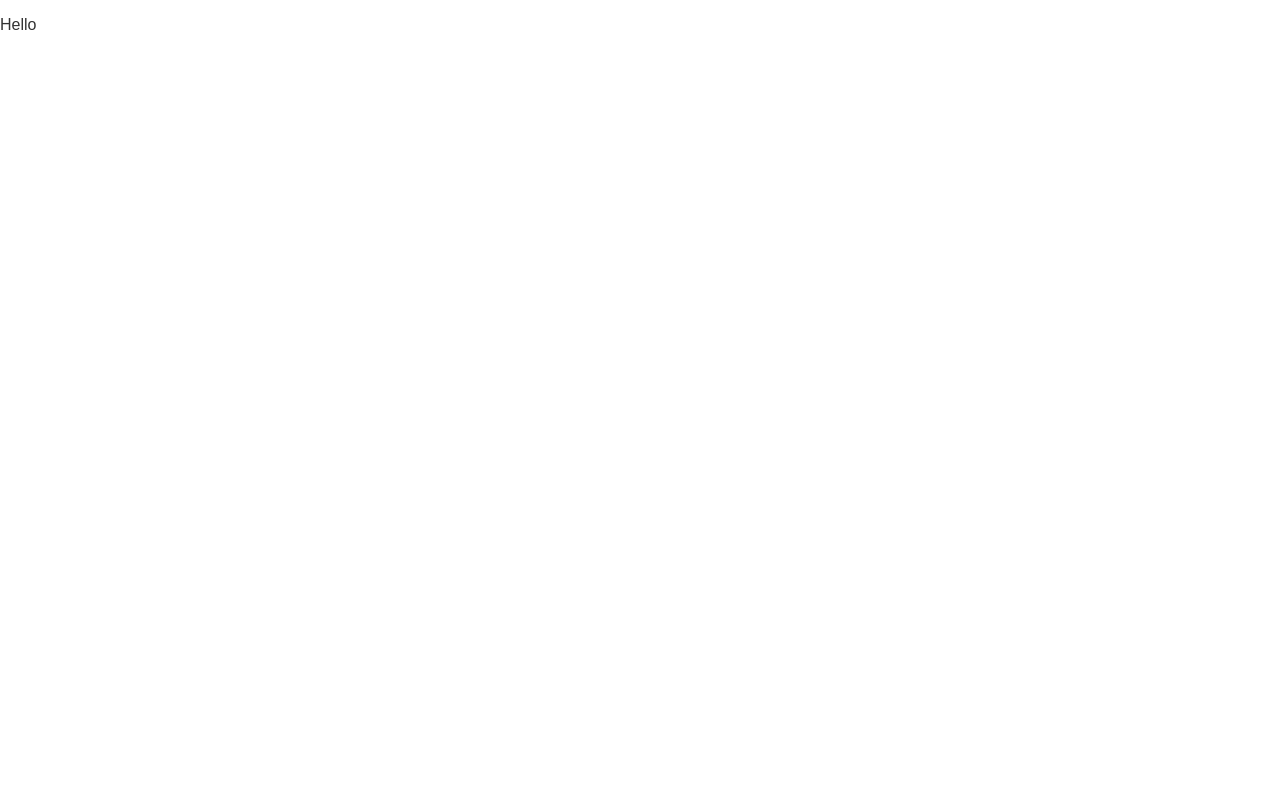
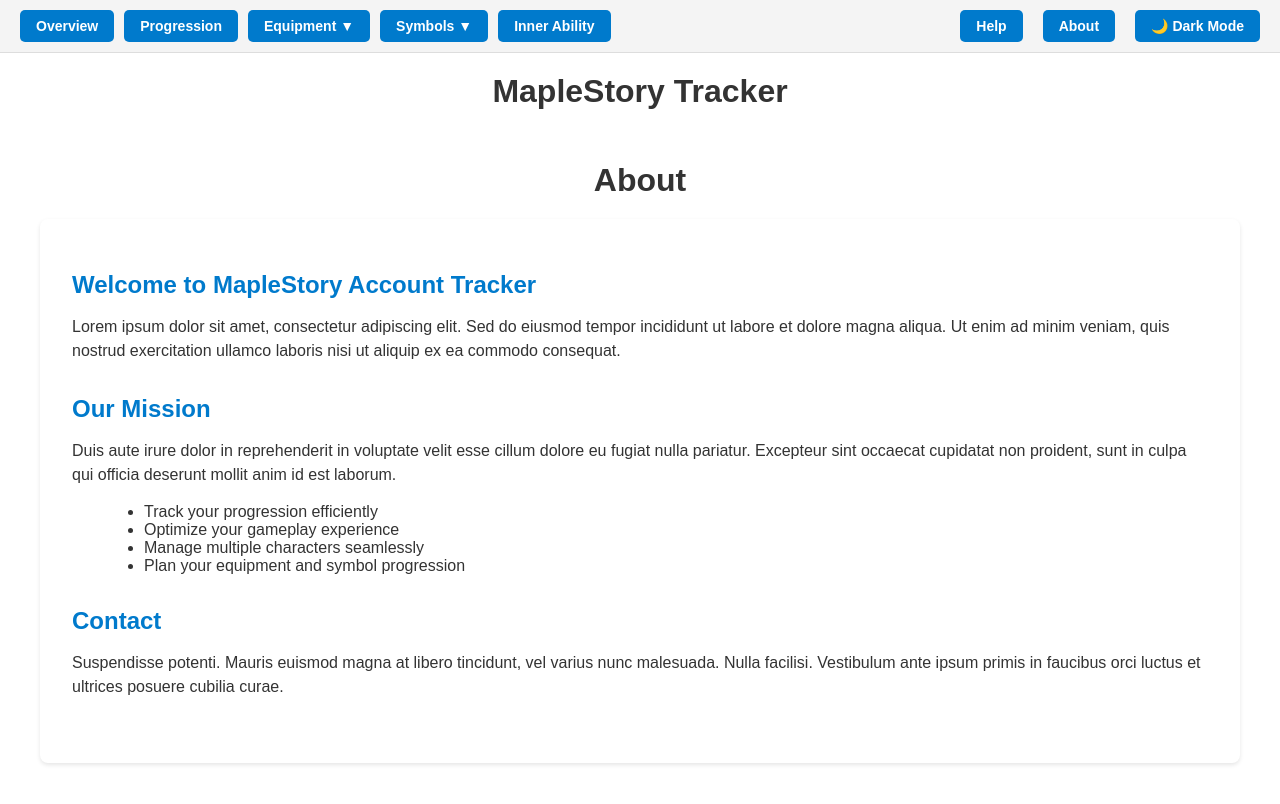
Before and after one commit to My2ndAngelic/Maple-Progression-Tracker, a plain HTML site: page html/about.html in a window 1280 px wide. Drawn offline with Linux system fonts and the light colour scheme.

Commit message:
Lorem ipsum on about page

```diff
--- a/html/about.html
+++ b/html/about.html
@@ -1,11 +1,37 @@
 <!DOCTYPE html>
 <html lang="en">
-<head>  <meta charset="UTF-8" />
+<head>
+  <meta charset="UTF-8" />
   <meta name="viewport" content="width=device-width, initial-scale=1" />
   <link id="themeStylesheet" rel="stylesheet" href="../style/style.css" />
   <link rel="stylesheet" href="../style/about.css" />
 </head>
 <body>
-  <p>Hello</p>
+  <div id="container">
+    <h1>About</h1>
+    <div id="aboutView" class="about-content">
+      <div class="about-section">
+        <h2>Welcome to MapleStory Account Tracker</h2>
+        <p>Lorem ipsum dolor sit amet, consectetur adipiscing elit. Sed do eiusmod tempor incididunt ut labore et dolore magna aliqua. Ut enim ad minim veniam, quis nostrud exercitation ullamco laboris nisi ut aliquip ex ea commodo consequat.</p>
+      </div>
+
+      <div class="about-section">
+        <h2>Our Mission</h2>
+        <p>Duis aute irure dolor in reprehenderit in voluptate velit esse cillum dolore eu fugiat nulla pariatur. Excepteur sint occaecat cupidatat non proident, sunt in culpa qui officia deserunt mollit anim id est laborum.</p>
+        <ul>
+          <li>Track your progression efficiently</li>
+          <li>Optimize your gameplay experience</li>
+          <li>Manage multiple characters seamlessly</li>
+          <li>Plan your equipment and symbol progression</li>
+        </ul>
+      </div>
+
+      <div class="about-section">
+        <h2>Contact</h2>
+        <p>Suspendisse potenti. Mauris euismod magna at libero tincidunt, vel varius nunc malesuada. Nulla facilisi. Vestibulum ante ipsum primis in faucibus orci luctus et ultrices posuere cubilia curae.</p>
+      </div>
+    </div>
+  </div>
+  <script type="module" src="../script/about.js"></script>
 </body>
 </html>
--- /dev/null
+++ b/script/about.js
@@ -0,0 +1,7 @@
+// About page initialization
+import { initializeUI } from './ui.js';
+
+// Initialize the UI when the page loads
+document.addEventListener('DOMContentLoaded', () => {
+    initializeUI();
+});
--- a/script/ui.js
+++ b/script/ui.js
@@ -20,6 +20,7 @@
     </div>
     <button id="innerabilityBtn" onclick="window.location.href='innerability.html'">Inner Ability</button>
     <button id="helpBtn" onclick="window.location.href='help.html'">Help</button>
+    <button id="aboutBtn" onclick="window.location.href='about.html'">About</button>
     <button id="darkModeToggle">🌙 Dark Mode</button>
   </div>
   <h1>MapleStory Tracker</h1>
--- a/style/about.css
+++ b/style/about.css
@@ -1,43 +1,46 @@
-/* Help page specific styles */
+/* About page specific styles */
 
 /* Light mode styles */
-.help-section {
+.about-section {
   margin-bottom: 2rem;
 }
 
-.help-section h2 {
+.about-section h2 {
   color: #007acc;
   margin-bottom: 1rem;
 }
 
-.help-section p {
+.about-section p {
   margin-bottom: 1rem;
   line-height: 1.5;
 }
 
-.help-section ul {
+.about-section ul {
   list-style-type: disc;
   margin-left: 2rem;
   margin-bottom: 1rem;
 }
 
-code {
-  background: #f4f4f4;
-  color: #333;
-  padding: 0.2rem 0.4rem;
-  border-radius: 3px;
-  font-family: 'Consolas', 'Monaco', monospace;
-  font-size: 0.9em;
-  border: 1px solid #ddd;
+/* Container styles */
+#container {
+  max-width: 1200px;
+  margin: 0 auto;
+  padding: 2rem;
+}
+
+/* Content area styles */
+.about-content {
+  background-color: var(--background-color);
+  border-radius: 8px;
+  padding: 2rem;
+  box-shadow: 0 2px 4px rgba(0, 0, 0, 0.1);
 }
 
 /* Dark mode styles */
-body.dark-mode .help-section h2 {
-  color: #3399ff;
+[data-theme="dark"] .about-section h2 {
+  color: #66b8ff;
 }
 
-body.dark-mode code {
-  background: #2d2d2d;
+[data-theme="dark"] .about-section {
   color: #e0e0e0;
-  border-color: #444;
 }
--- a/style/style.css
+++ b/style/style.css
@@ -49,8 +49,14 @@
   margin-left: auto;
 }
 
-/* When both help and dark mode buttons are present, only the first should have auto margin */
-#helpBtn + #darkModeToggle {
+#aboutBtn {
+  margin-left: 10px;
+}
+
+/* When help, about, and dark mode buttons are present, only the first should have auto margin */
+#helpBtn + #aboutBtn,
+#helpBtn + #darkModeToggle,
+#aboutBtn + #darkModeToggle {
   margin-left: 10px;
 }
 
```
